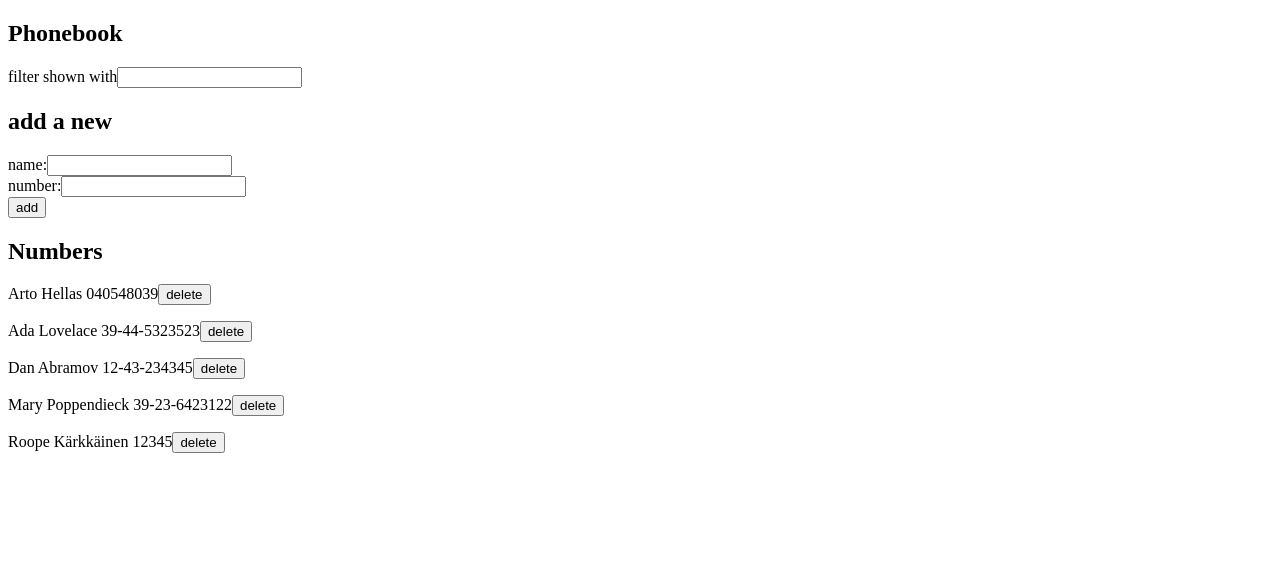
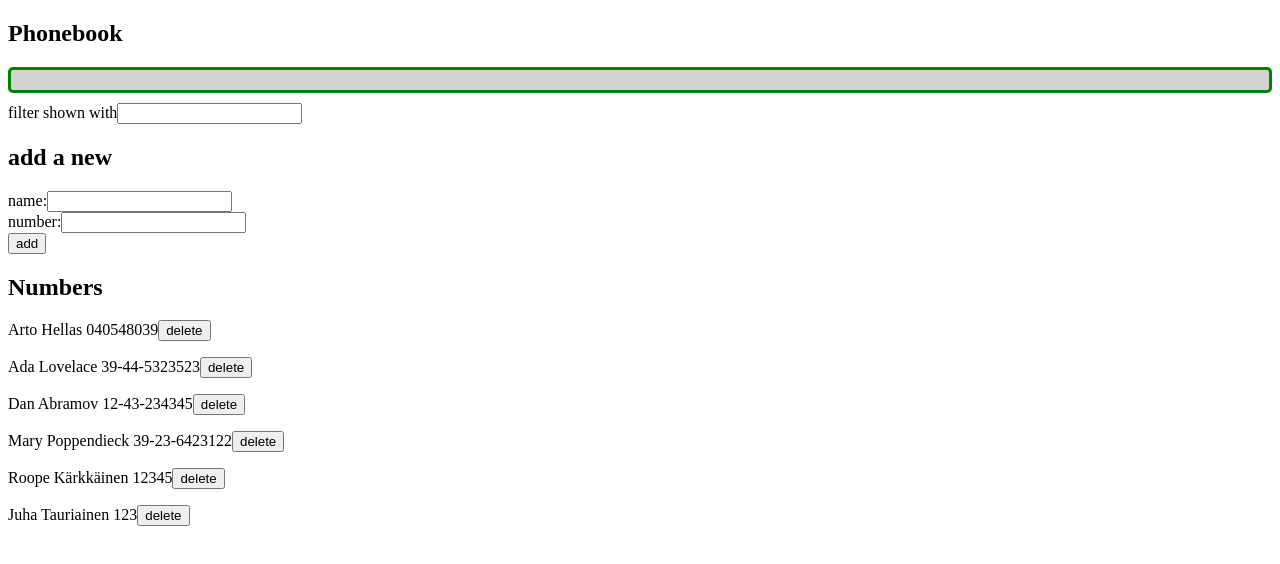
Before and after one commit to roopeak/full-stack-open, a React (Vite) app in the folder osa2/puhelinluettelo/: page / in a window 1280 px wide. Shown: the top 564 px of the page. Built offline with nearby package versions, Linux system fonts and the light colour scheme; data requests are answered from the project's data file.

Commit message:
2.16 step11

```diff
--- a/osa2/puhelinluettelo/db.json
+++ b/osa2/puhelinluettelo/db.json
@@ -24,6 +24,11 @@
       "name": "Roope Kärkkäinen",
       "number": "12345",
       "id": 5
+    },
+    {
+      "name": "Juha Tauriainen",
+      "number": "123",
+      "id": 6
     }
   ]
 }
--- a/osa2/puhelinluettelo/src/App.jsx
+++ b/osa2/puhelinluettelo/src/App.jsx
@@ -3,13 +3,16 @@ import axios from 'axios'
 import Filter from './components/Filter'
 import PersonForm from './components/PersonForm'
 import Persons from './components/Persons'
+import Notification from './components/Notification'
 import personService from './services/persons'
+
 
 const App = () => {
   const [persons, setPersons] = useState([])
   const [newName, setNewName] = useState('')
   const [newNumber, setNewNumber] = useState('')
   const [newFilter, setNewFilter] = useState('')
+  const [notificationMessage, setNotificationMessage] = useState()
 
   useEffect(() => {
     personService
@@ -26,7 +29,7 @@ const App = () => {
       number: newNumber,
     }
 
-    let found
+    let found = null
     persons.find((element) => {
       if (element.name === newName)
       {
@@ -34,6 +37,8 @@ const App = () => {
       }
     })
 
+    if (found !== null)
+    {
       if (found.name === newName)
       {
         if (window.confirm(`${found.name} is already added to phonebook, replace the old number with a new one?`))
@@ -52,6 +57,7 @@ const App = () => {
             setNewNumber('')
         }
       }
+    }
     else
     {
       personService
@@ -60,6 +66,14 @@ const App = () => {
         setPersons(persons.concat(returnedPerson))
         setNewName('')
         })
+
+      setNotificationMessage(
+        `Added ${nameObject.name}`
+      )
+      setTimeout(() => {
+        setNotificationMessage(null)
+      }, 5000)
+
     }
   }
 
@@ -77,8 +91,6 @@ const App = () => {
       persons.filter((person) =>
       person.name.toLowerCase().includes(event.target.value))
     )
-
-
   }
 
   const deletePerson = (id, name) => {
@@ -104,6 +116,7 @@ const App = () => {
   return (
     <div>
       <h2>Phonebook</h2>
+      <Notification message={notificationMessage} />
       <Filter newFilter={newFilter} addFilter={addFilter} />
       <h2>add a new</h2>
       <PersonForm
--- /dev/null
+++ b/osa2/puhelinluettelo/src/components/Notification.jsx
@@ -0,0 +1,23 @@
+const Notification = ({ message }) => {
+    if (message === null) {
+        return null
+    }
+
+    const notificationStyle = {
+        color: "green",
+        background: "lightgrey",
+        borderStyle: "solid",
+        borderRadius: "5px",
+        padding: "10px",
+        marginBottom: "10px",
+        fontSize: "20px"
+    }
+
+    return (
+        <div style={notificationStyle}>
+            {message}
+        </div>
+    )
+}
+
+export default Notification
```
Lines whose indentation alone changed are shown as unchanged.
